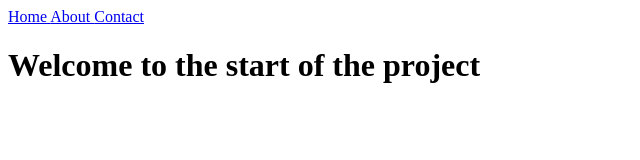
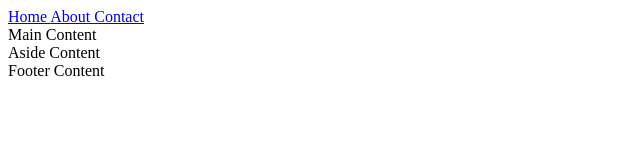
Before and after one commit to Gemini-Fowler/wdd131, a plain HTML site: page index.html in a window 1280 px wide. Shown: the whole page, without its empty margins (0-640 px from the left). Drawn offline with Linux system fonts and the light colour scheme.

Commit message:
tiny hut

```diff
--- a/index.html
+++ b/index.html
@@ -1,11 +1,6 @@
 <!DOCTYPE html>
 <html lang="en">
 <head>
-    <nav>
-        <a href="index.html"> Home </a>
-        <a href="about.html"> About </a>
-        <a href="contact.html"> Contact </a>
-    </nav>
     <meta charset="UTF-8">
     <meta name="viewport" content="width=device-width, initial-scale=1.0">
     <title>Jonas Crothers | WDD 131</title>
@@ -13,7 +8,14 @@
 </head>
 <body>
     <header>
-        <h1>Welcome to the start of the project</h1>
+        <nav>
+            <a href="index.html"> Home </a>
+            <a href="about.html"> About </a>
+            <a href="contact.html"> Contact </a>
+        </nav>
     </header>
+    <main>Main Content</main>
+    <aside>Aside Content</aside>
+    <footer>Footer Content</footer>
 </body>
 </html>
--- a/week01/styles/layout.css
+++ b/week01/styles/layout.css
@@ -0,0 +1,47 @@
+body {
+    display: grid;
+    grid-template-areas:
+        "header"
+        "main"
+        "aside"
+        "footer";
+    grid-template-columns: 1fr;
+    grid-template-rows: auto 1fr auto auto;
+    min-height: 100vh;
+    margin: 0;
+}
+
+header {
+    grid-area: header;
+    background-color: #f8f9fa;
+    padding: 1em;
+}
+
+nav {
+    display: flex;
+    gap: 15px;
+}
+
+nav a {
+    text-decoration: none;
+    color: #333;
+}
+
+main {
+    grid-area: main;
+    padding: 1em;
+    background-color: #ffffff;
+}
+
+aside {
+    grid-area: aside;
+    padding: 1em;
+    background-color: #f1f1f1;
+}
+
+footer {
+    grid-area: footer;
+    background-color: #f8f9fa;
+    text-align: center;
+    padding: 1em;
+}
```
Also changed, not shown: week01/basic-layout.html (+1 -1 lines).
